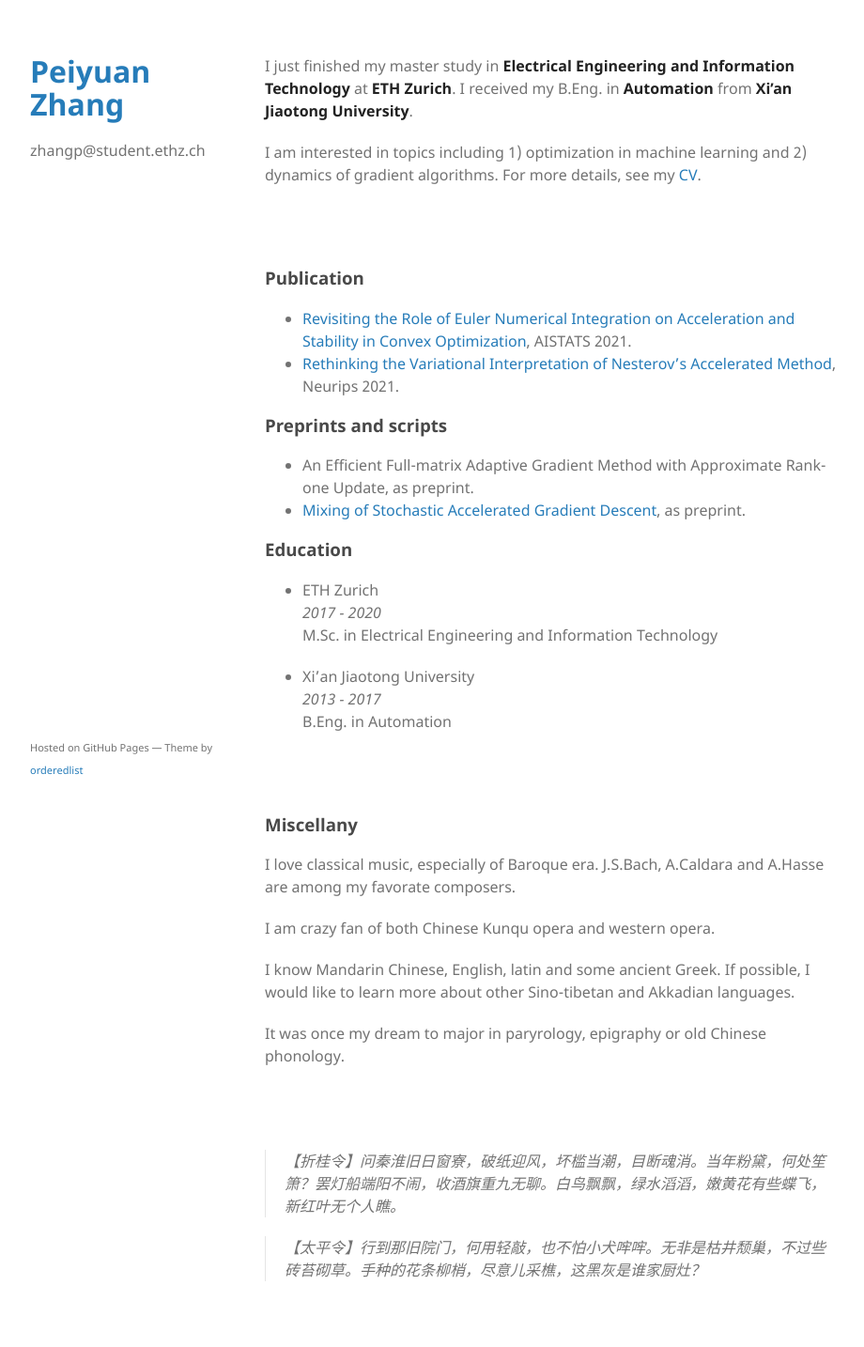
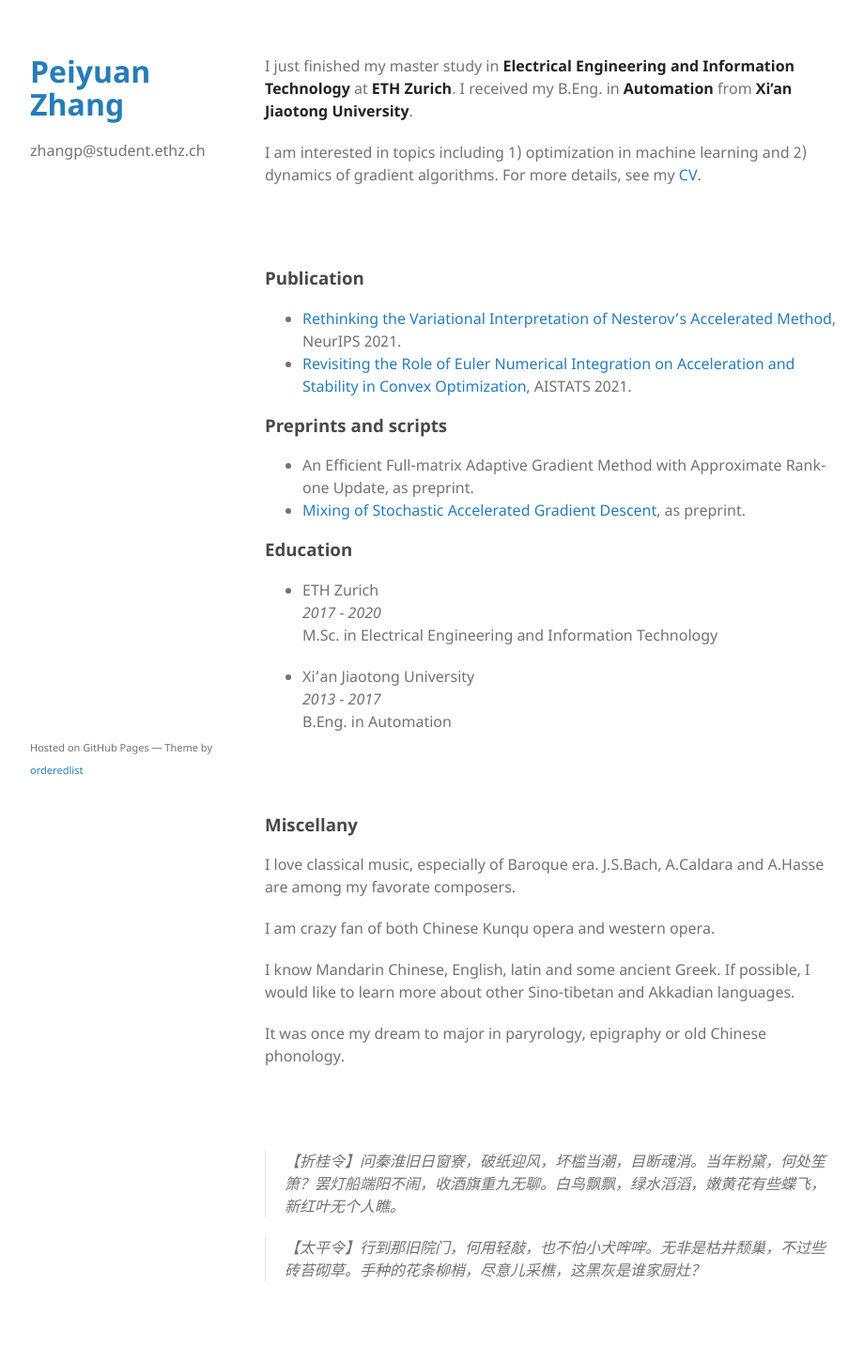
Before and after one commit to phei-iuen/phei-iuen.github.io, a Jekyll site: the page built from index.md, in a window 1280 px wide. Shown: the whole page at 94% size, without its empty margins (178-1098 px from the left). Built offline with Jekyll 4.4.1, drawn with Linux system fonts in a browser that asks for light colours.

```diff
--- a/index.md
+++ b/index.md
@@ -9,8 +9,8 @@ I am interested in topics including 1) optimization in machine learning and 2) d
 
 <br/><br/>
 ### Publication
+* [Rethinking the Variational Interpretation of Nesterov's Accelerated Method](https://arxiv.org/abs/2107.05040), NeurIPS 2021.
 * [Revisiting the Role of Euler Numerical Integration on Acceleration and Stability in Convex Optimization](https://arxiv.org/abs/2102.11537), AISTATS 2021.
-* [Rethinking the Variational Interpretation of Nesterov's Accelerated Method](https://arxiv.org/abs/2107.05040), Neurips 2021.
 
 ### Preprints and scripts
 * An Efficient Full-matrix Adaptive Gradient Method with Approximate Rank-one Update, as preprint.
```
